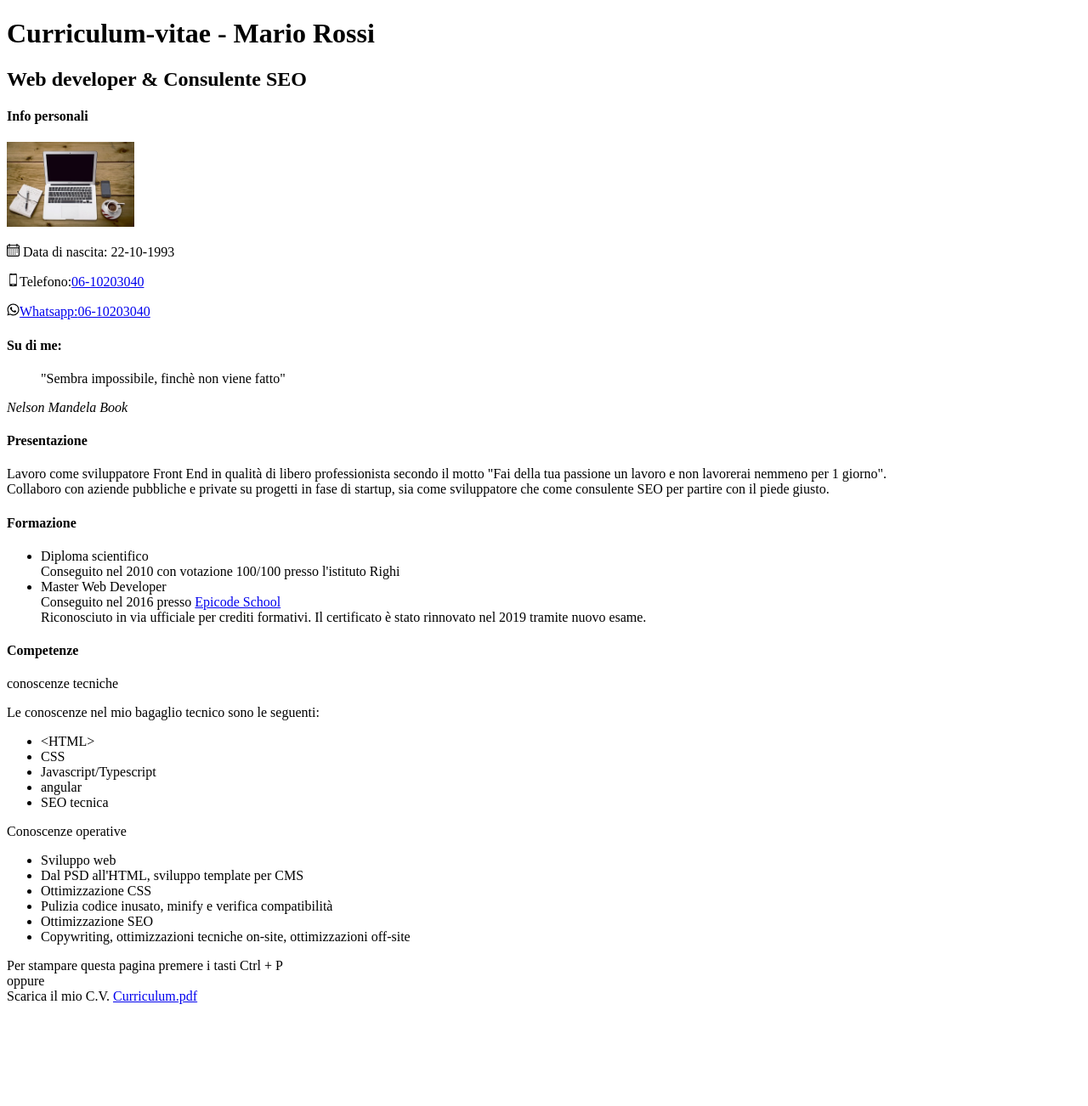
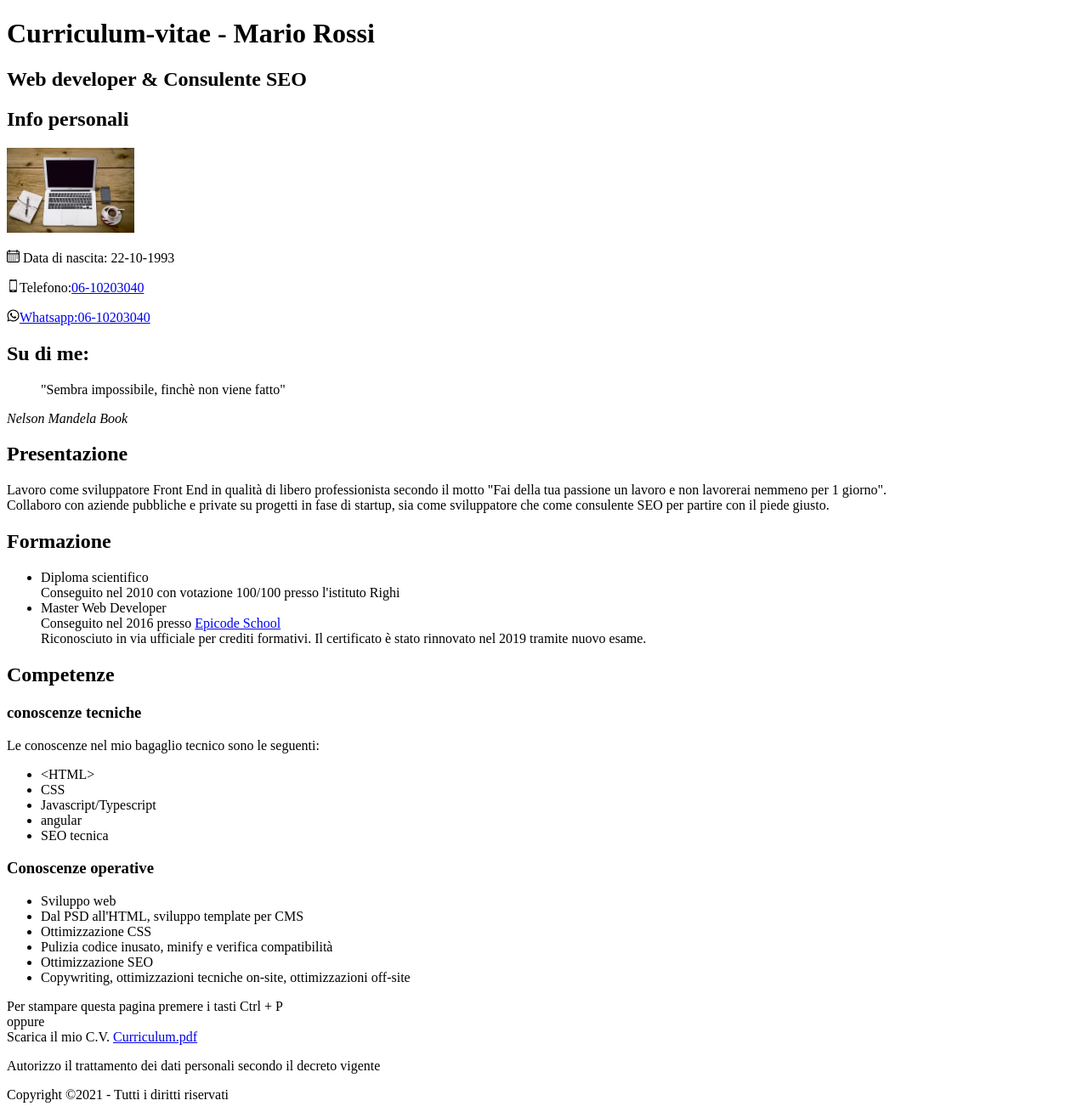
Before and after one commit to Fran-Lis/esercizio_html, a plain HTML site: page index.html in a window 1280 px wide. Shown: the whole page at 85% size. Before the commit the page ends 1198 px from the top, so only its background shows below. Drawn offline with Linux system fonts and the light colour scheme.

Commit message:
On branch master  Your branch is up to date with 'origin/master'.  Changes to be committed: 	modified:   index.html

```diff
--- a/index.html
+++ b/index.html
@@ -10,27 +10,27 @@
     <h1>Curriculum-vitae - Mario Rossi</h1>
     <h2>Web developer & Consulente SEO</h2>
 
-    <h4>Info personali</h4>
-    <img src="assets/img/profilo.jpg" alt="immagine profilo" width="150px">
-    <p><img src="assets/img/calendar.svg" alt="data di nascita" width="15px"> Data di nascita: 22-10-1993</p>
-    <p><img src="assets/img/smartphone.svg" alt="telefono" width="15px">Telefono:<a href="tel:06-10203040">06-10203040</p>
-    <p><img src="assets/img/whatsapp.svg" alt="Whatsapp" width="15px">Whatsapp:<a href="https://wa.me/06-10203040?text=Chiedo%20info%20per%20consulenza">06-10203040</a></p>
-    <h4>Su di me:</h4>
+    <h2>Info personali</h2>
+    <img src="assets/img/profilo.jpg" alt="immagine profilo" width="150px" height="100px">
+    <p><img src="assets/img/calendar.svg" alt="data di nascita" width="15px" height="15px"> Data di nascita: 22-10-1993</p>
+    <p><img src="assets/img/smartphone.svg" alt="telefono" width="15px" height="15px">Telefono:<a href="tel:06-10203040">06-10203040</p>
+    <p><img src="assets/img/whatsapp.svg" alt="Whatsapp" width="15px" height="15px">Whatsapp:<a href="https://wa.me/06-10203040?text=Chiedo%20info%20per%20consulenza">06-10203040</a></p>
+    <h2>Su di me:</h2>
     <blockquote>"Sembra impossibile, finchè non viene fatto"</blockquote>
     <cite>Nelson Mandela Book</cite>
-    <h4>Presentazione</h4>
+    <h2>Presentazione</h2>
     <p>Lavoro come sviluppatore Front End in qualità di libero professionista secondo il motto "Fai della tua passione un lavoro e non lavorerai nemmeno
         per 1 giorno". <br> Collaboro con aziende pubbliche e private su progetti in fase di startup, sia come sviluppatore che come consulente SEO
         per partire con il piede giusto.
     </p>
-    <h4>Formazione</h4>
+    <h2>Formazione</h2>
     <ul>
         <li>Diploma scientifico <br> Conseguito nel 2010 con votazione 100/100 presso l'istituto Righi</li>
         <li>Master Web Developer <br> Conseguito nel 2016 presso <a href="https://epicode.com" target="_blank">Epicode School</a><br>
         Riconosciuto in via ufficiale per crediti formativi. Il certificato è stato rinnovato nel 2019 tramite nuovo esame.</li>
     </ul>
-    <h4>Competenze</h4>
-    <p>conoscenze tecniche</p>
+    <h2>Competenze</h2>
+    <h3>conoscenze tecniche</h3>
     <p>Le conoscenze nel mio bagaglio tecnico sono le seguenti:</p>
     <ul>
         <li>&lt;HTML&gt;</li>
@@ -39,7 +39,7 @@
         <li>angular</li>
         <li>SEO tecnica</li>
     </ul>
-    <p>Conoscenze operative</p>
+    <h3>Conoscenze operative</h3>
     <ul>
         <li>Sviluppo web</li>
         <li>Dal PSD all'HTML, sviluppo template per CMS</li>
@@ -48,9 +48,13 @@
         <li>Ottimizzazione SEO</li>
         <li>Copywriting, ottimizzazioni tecniche on-site, ottimizzazioni off-site</li>
     </ul>
-    <p>Per stampare questa pagina premere i tasti Ctrl + P<br>
-        oppure<br>
-        Scarica il mio C.V. <a href="assets/doc/curriculum.pdf" target="_blank">Curriculum.pdf</a>
-    </p>
+    <footer>
+        <p>Per stampare questa pagina premere i tasti Ctrl + P<br>
+            oppure<br>
+            Scarica il mio C.V. <a href="assets/doc/curriculum.pdf" target="_blank">Curriculum.pdf</a>
+        </p>
+        <p>Autorizzo il trattamento dei dati personali secondo il decreto vigente</p>
+        <p>Copyright &copy;2021 - Tutti i diritti riservati</p>
+    </footer>
 </body>
 </html>
```
